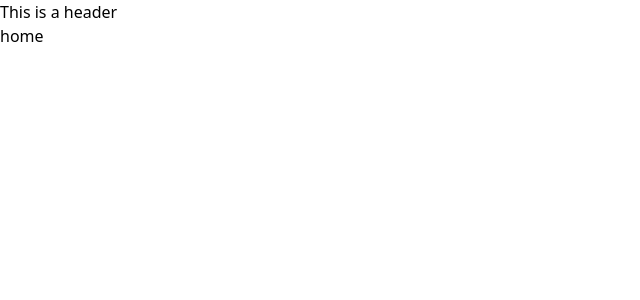
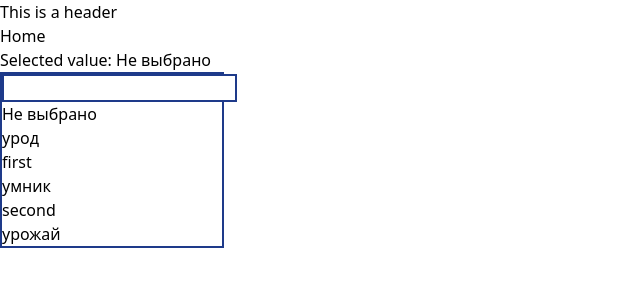
Before and after one commit to iswebdevru/rcenext-client, a Next.js app: page / in a window 1280 px wide. Shown: the top 300 px of the page, without its empty margins (0-640 px from the left). Built offline with nearby package versions, Linux system fonts and the light colour scheme.

Commit message:
feat: add dropdown component

```diff
--- a/src/app/page.tsx
+++ b/src/app/page.tsx
@@ -1,3 +1,8 @@
+'use client';
+
+import { useState } from 'react';
+import DropDown from '../components/DropDown';
+
 interface Group {
   id: number;
   name: string;
@@ -10,6 +15,28 @@ function groupToString({ name, index, course }: Group) {
   return `${name}-${course}${index < 10 ? `0${index}` : index}`;
 }
 
-export default function Index() {
-  return <div>home</div>;
+export default function Home() {
+  const options = [
+    { id: 1, value: 'first' },
+    { id: 2, value: 'second' },
+    { id: 3, value: 'урожай' },
+    { id: 4, value: 'урод' },
+    { id: 5, value: 'умник' },
+  ];
+  const [selectedId, setSelectedId] = useState<null | number>(null);
+
+  return (
+    <div>
+      <h1>Home</h1>
+      <div>
+        Selected value:{' '}
+        {options.find(o => o.id === selectedId)?.value || 'Не выбрано'}
+      </div>
+      <DropDown
+        options={options}
+        select={setSelectedId}
+        selected={selectedId}
+      />
+    </div>
+  );
 }
--- /dev/null
+++ b/src/components/DropDown.tsx
@@ -0,0 +1,73 @@
+'use client';
+
+import { ChangeEventHandler, ReactNode, useEffect, useState } from 'react';
+
+export interface Option {
+  id: number;
+  value: string;
+}
+
+export interface DropDownProps {
+  options: Option[];
+  selected: number | null;
+  select: (optionId: number | null) => void;
+}
+
+export default function DropDown({ options, select, selected }: DropDownProps) {
+  const [searchText, setSearchText] = useState('');
+
+  const handleClickFactory = (id: number | null) => () => {
+    select(id);
+    setSearchText(options.find(o => o.id === id)?.value || '');
+  };
+
+  const handleChange: ChangeEventHandler<HTMLInputElement> = event => {
+    setSearchText(event.currentTarget.value);
+    const selectedOption = options.find(
+      option => option.value === event.currentTarget.value
+    );
+    if (selectedOption) {
+      select(selectedOption.id);
+    } else if (selected !== null) {
+      select(null);
+    }
+  };
+
+  return (
+    <div className="border-2 border-blue-900 w-56">
+      <input
+        type="text"
+        className="border-2 border-blue-900"
+        value={searchText}
+        onChange={handleChange}
+      />
+      <ul>
+        <li className="cursor-pointer" onClick={handleClickFactory(null)}>
+          Не выбрано
+        </li>
+        {options
+          .sort((a, b) => {
+            const aMatch = a.value.startsWith(searchText);
+            const bMatch = b.value.startsWith(searchText);
+            if (aMatch && bMatch) {
+              return a.value.length - b.value.length;
+            } else if (!aMatch && bMatch) {
+              return 1;
+            } else if (aMatch && !bMatch) {
+              return -1;
+            }
+            return 0;
+          })
+          .map(({ id, value }) => (
+            <li
+              className="cursor-pointer"
+              key={id}
+              onClick={handleClickFactory(id)}
+            >
+              {value}
+            </li>
+          ))}
+      </ul>
+    </div>
+  );
+}
```
